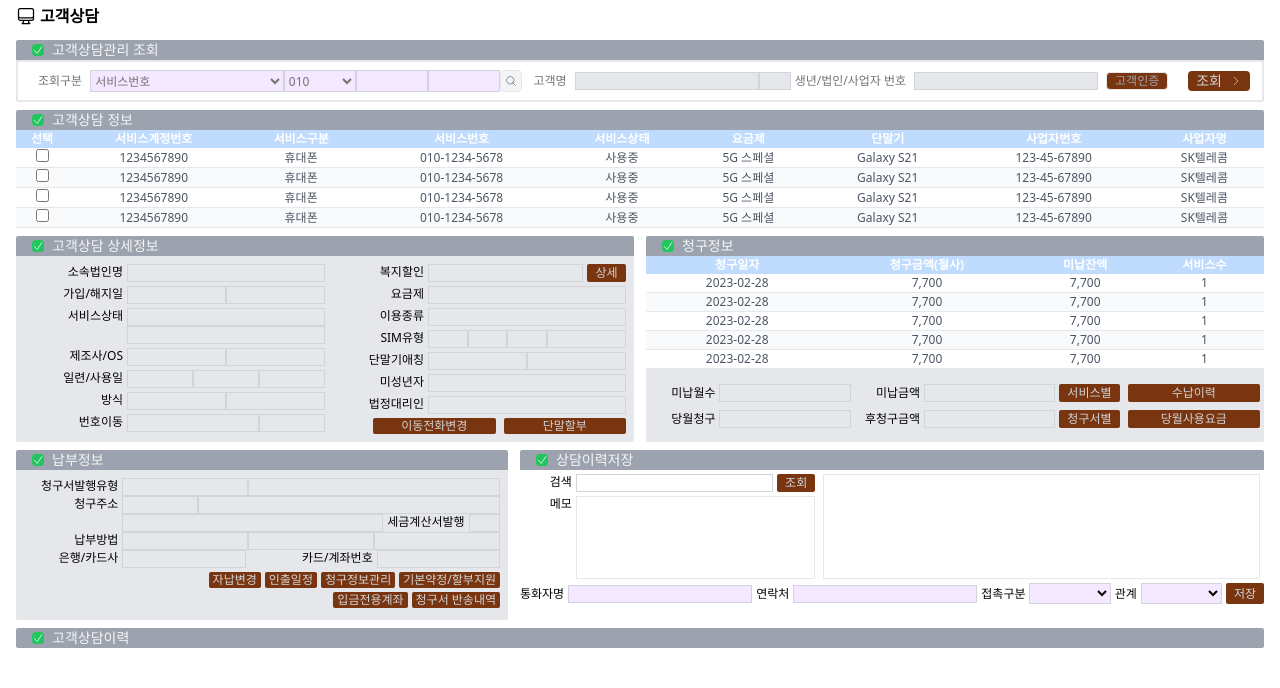
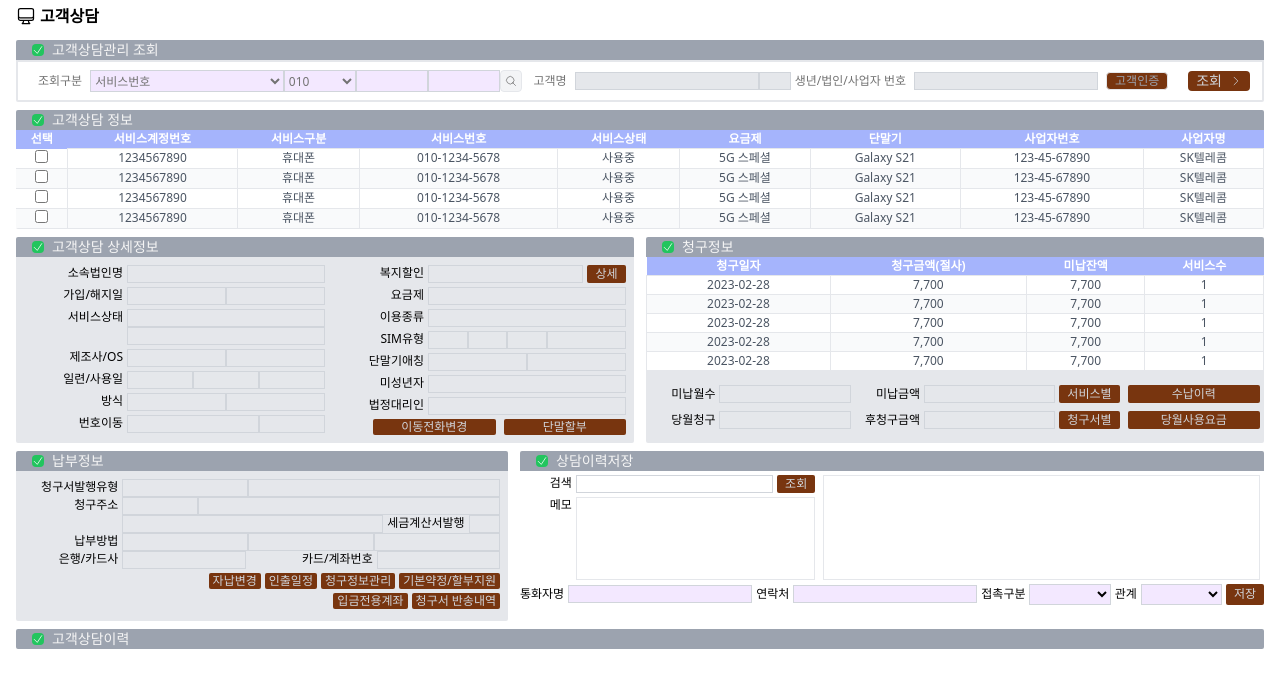
Before and after one commit to jinkihyeok/sk_practice, a React (Create React App) app: page / in a window 1280 px wide. Shown: the top 688 px of the page. Built offline with nearby package versions, Linux system fonts and the light colour scheme.

Commit message:
table-header-style global CSS 적용

```diff
--- a/src/components/sections/BillingInfo.tsx
+++ b/src/components/sections/BillingInfo.tsx
@@ -3,20 +3,20 @@ import SectionHeader from "../common/SectionHeader";
 
 export default function BillingInfo() {
     return (
-        <div className="section-style col-span-1 bg-yellow-200 flex flex-col">
+        <div className="section-style col-span-1 flex flex-col text-xs">
             <SectionHeader title="청구정보"/>
             <div className="flex flex-col w-full flex-grow">
                 <div className="overflow-y-auto">
-                    <table className="table-auto w-full text-xs">
+                    <table className="table-auto w-full">
                         <thead>
-                        <tr className="bg-blue-200 text-white text-xs">
+                        <tr className="table-header-style">
                             <th className="text-center">청구일자</th>
                             <th className="text-center">청구금액(절사)</th>
                             <th className="text-center">미납잔액</th>
                             <th className="text-center">서비스수</th>
                         </tr>
                         </thead>
-                        <tbody className="text-gray-600 text-xs text-center">
+                        <tbody className="text-gray-600 text-center">
                         {Array(5)
                             .fill(null)
                             .map((_, index) => (
@@ -26,10 +26,10 @@ export default function BillingInfo() {
                                         index % 2 === 0 ? "bg-white" : "bg-gray-50"
                                     }`}
                                 >
-                                    <td className="px-1">2023-02-28</td>
-                                    <td className="px-1">7,700</td>
-                                    <td className="px-1">7,700</td>
-                                    <td className="px-1">1</td>
+                                    <td className="px-1 border">2023-02-28</td>
+                                    <td className="px-1 border">7,700</td>
+                                    <td className="px-1 border">7,700</td>
+                                    <td className="px-1 border">1</td>
                                 </tr>
                             ))}
                         </tbody>
--- a/src/components/sections/ClientInfo.tsx
+++ b/src/components/sections/ClientInfo.tsx
@@ -4,10 +4,10 @@ export default function ClientInfo() {
     return (
         <div className="section-style">
             <SectionHeader title="고객상담 정보" />
-            <div className="overflow-y-auto" style={{ maxHeight: "200px" }}>
-                <table className="table-auto w-full text-xs">
+            <div className="overflow-y-auto text-xs" style={{ maxHeight: "200px" }}>
+                <table className="table-auto w-full">
                     <thead>
-                    <tr className="bg-blue-200 text-white text-xs">
+                    <tr className="table-header-style">
                         <th className="text-center">선택</th>
                         <th className="text-center">서비스계정번호</th>
                         <th className="text-center">서비스구분</th>
@@ -19,7 +19,7 @@ export default function ClientInfo() {
                         <th className="text-center">사업자명</th>
                     </tr>
                     </thead>
-                    <tbody className="text-gray-600 text-xs text-center">
+                    <tbody className="text-gray-600 text-center">
                     {Array(4)
                         .fill(null)
                         .map((_, index) => (
@@ -32,14 +32,14 @@ export default function ClientInfo() {
                                 <td className="px-1">
                                     <input type="checkbox" />
                                 </td>
-                                <td className="px-1">1234567890</td>
-                                <td className="px-1">휴대폰</td>
-                                <td className="px-1">010-1234-5678</td>
-                                <td className="px-1">사용중</td>
-                                <td className="px-1">5G 스페셜</td>
-                                <td className="px-1">Galaxy S21</td>
-                                <td className="px-1">123-45-67890</td>
-                                <td className="px-1">SK텔레콤</td>
+                                <td className="px-1 border">1234567890</td>
+                                <td className="px-1 border">휴대폰</td>
+                                <td className="px-1 border">010-1234-5678</td>
+                                <td className="px-1 border">사용중</td>
+                                <td className="px-1 border">5G 스페셜</td>
+                                <td className="px-1 border">Galaxy S21</td>
+                                <td className="px-1 border">123-45-67890</td>
+                                <td className="px-1 border">SK텔레콤</td>
                             </tr>
                         ))}
                     </tbody>
--- a/src/index.css
+++ b/src/index.css
@@ -19,5 +19,9 @@ body {
 }
 
 .section-style {
-    @apply rounded-sm overflow-hidden
+    @apply rounded-sm overflow-hidden;
 }
+
+.table-header-style {
+    @apply bg-indigo-300 text-white;
+}
```
